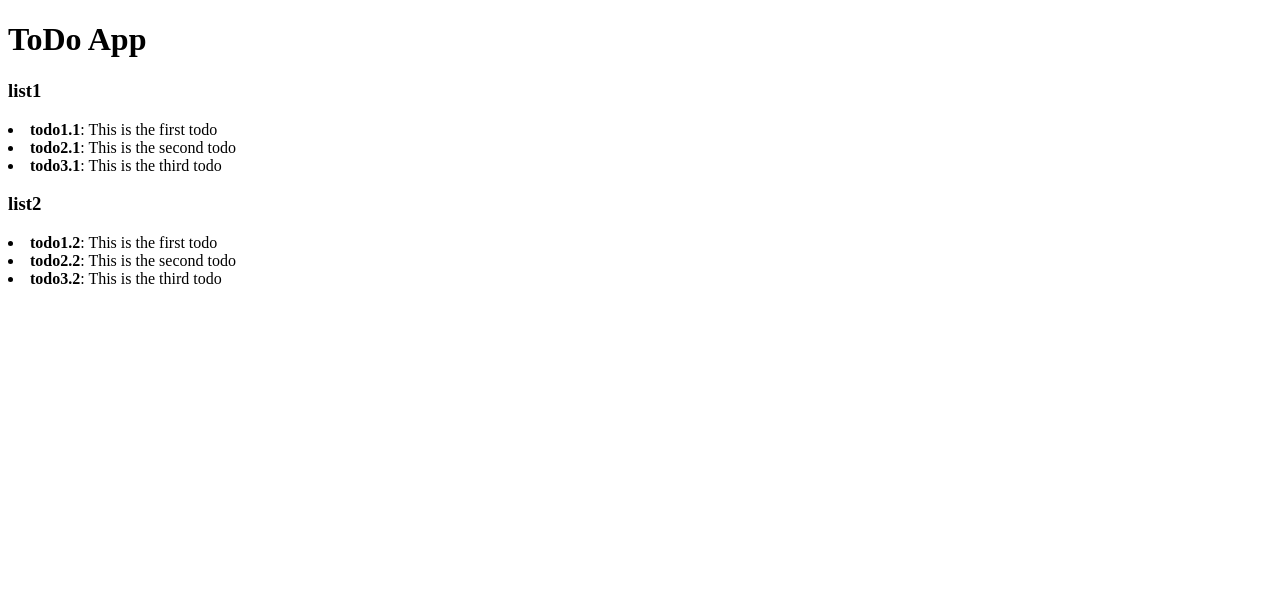
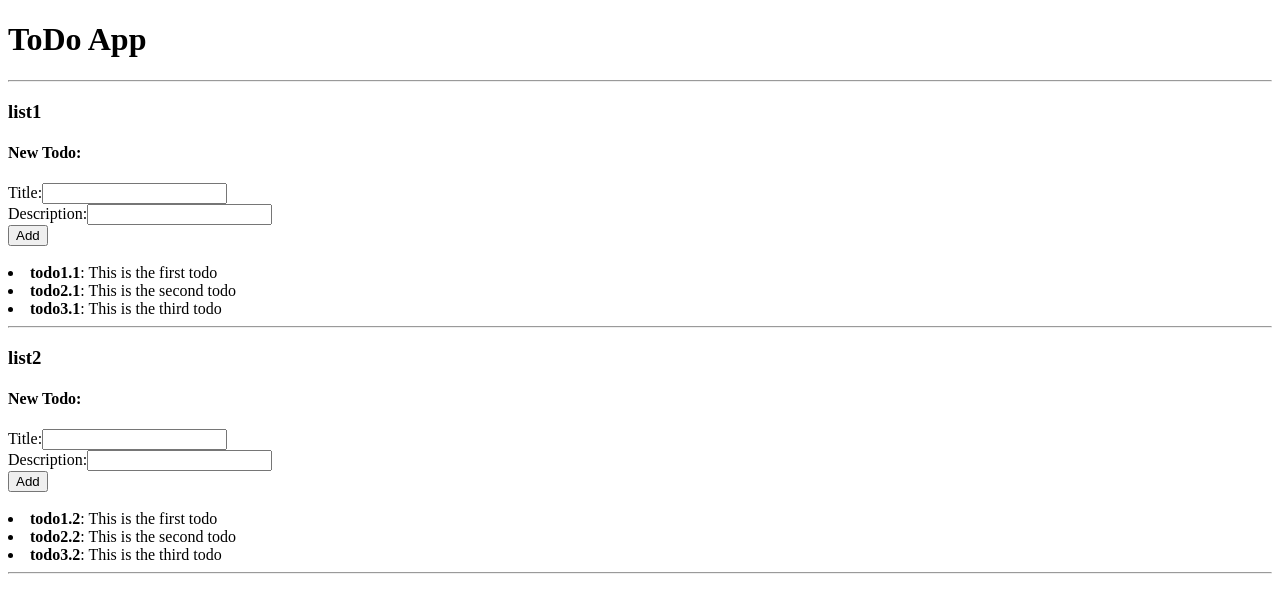
Before and after one commit to jcs98/todo-app, a React (Create React App) app: page / in a window 1280 px wide. Shown: the top 612 px of the page. Built offline with nearby package versions, Linux system fonts and the light colour scheme.

Commit message:
Add logic to add new todos

```diff
--- a/src/App.js
+++ b/src/App.js
@@ -59,6 +59,17 @@ class App extends Component {
     });
   }
 
+  handleUpdateToList(name, todos){
+    console.log(name, todos);
+    let todolists = this.state.todolists;
+    todolists.forEach(todolist => {
+      if(todolist.name === name){
+        todolist.todos = todos;
+      }
+    });
+    this.setState({todolists:todolists});
+  }
+
   render() {
 
     let todolists;
@@ -66,7 +77,7 @@ class App extends Component {
       todolists = this.state.todolists.map(todolist => {
         //console.log(todolist);
         return (
-          <TodoList key={todolist.name} todolist={todolist} />
+          <TodoList key={todolist.name} todolist={todolist} updateList={this.handleUpdateToList.bind(this)} />
         );
       });
     }
@@ -74,6 +85,7 @@ class App extends Component {
     return (
       <div className="App">
         <h1>ToDo App</h1>
+        <hr/>
         {todolists}
       </div>
     );
--- /dev/null
+++ b/src/Components/AddTodo.js
@@ -0,0 +1,52 @@
+import React, { Component } from 'react';
+
+class AddTodo extends Component {
+
+  constructor() {
+    super();
+    this.state = {
+      newTodo: {}
+    }
+  }
+
+  handleSubmit(e) {
+    if (!this.refs.title.value) {
+      alert("Title is required");
+    } else {
+      this.setState({
+        newTodo: {
+          title: this.refs.title.value,
+          desc: this.refs.desc.value,
+          pending: true
+        }
+      }, function () {
+        //console.log(this.state);
+        this.props.addTodo(this.state.newTodo);
+      });
+    }
+    e.preventDefault();
+  }
+
+  render() {
+
+    return (
+      <div>
+        <h4>New Todo: </h4>
+        <form onSubmit={this.handleSubmit.bind(this)}>
+          <div>
+            <label>Title:</label>
+            <input type="text" ref="title" />
+          </div>
+          <div>
+            <label>Description:</label>
+            <input type="text" ref="desc" />
+          </div>
+          <input type="submit" value="Add" />
+        </form>
+        <br />
+      </div>
+    );
+  }
+}
+
+export default AddTodo;
--- a/src/Components/TodoList.js
+++ b/src/Components/TodoList.js
@@ -1,7 +1,16 @@
 import React, { Component } from 'react';
 import Todo from './Todo';
+import AddTodo from './AddTodo';
 
 class TodoList extends Component {
+
+  handleAddTodo(todo){
+    // console.log(todo);
+    let todos = this.props.todolist.todos;
+    todos.push(todo);
+    this.props.updateList(this.props.todolist.name, todos);
+  }
+
   render() {
     let todos;
     if (this.props.todolist.todos) {
@@ -16,7 +25,9 @@ class TodoList extends Component {
     return (
       <div className="TodoList">
         <h3>{this.props.todolist.name}</h3>
+        <AddTodo addTodo={this.handleAddTodo.bind(this)}/>
         {todos}
+        <hr/>
       </div>
     );
   }
```
